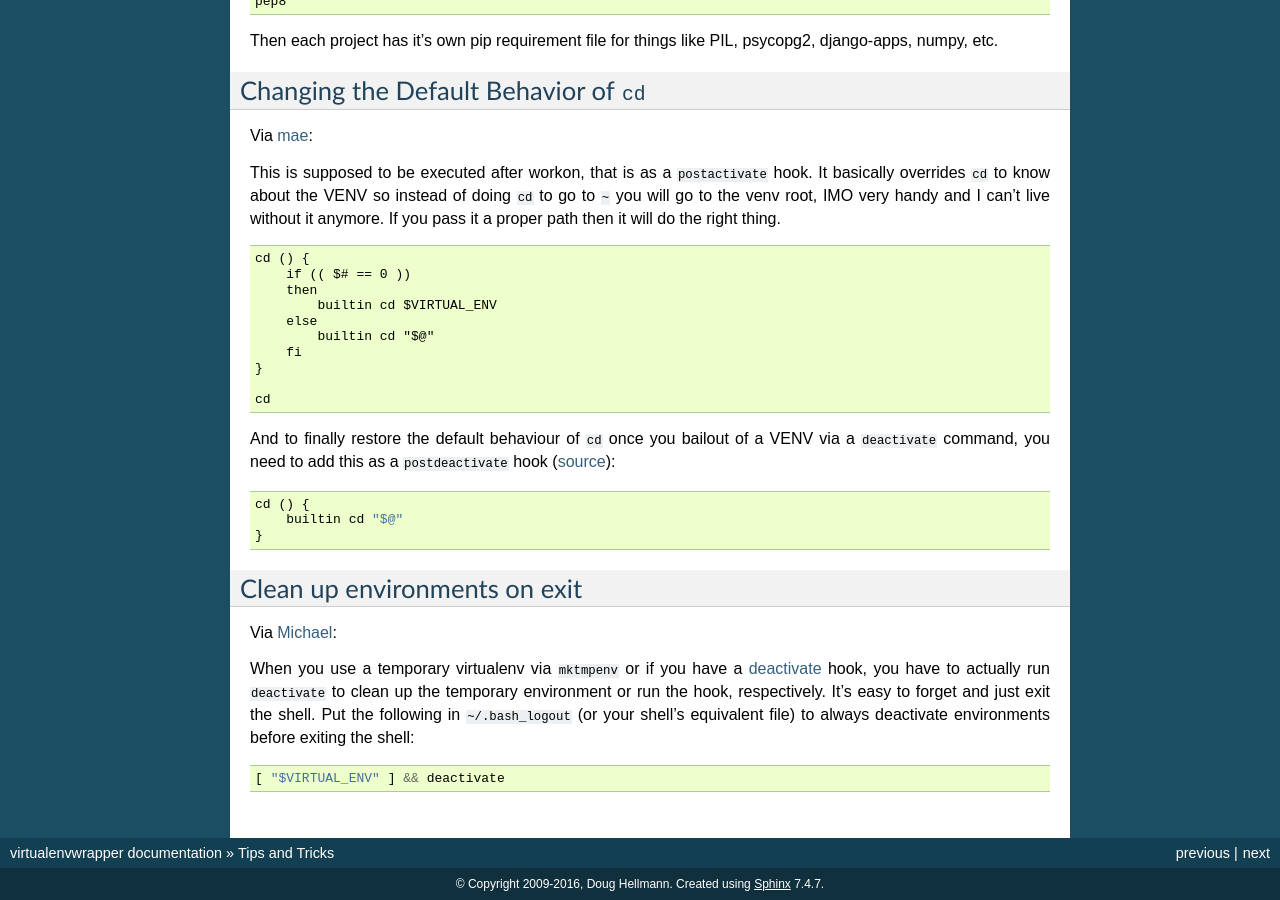
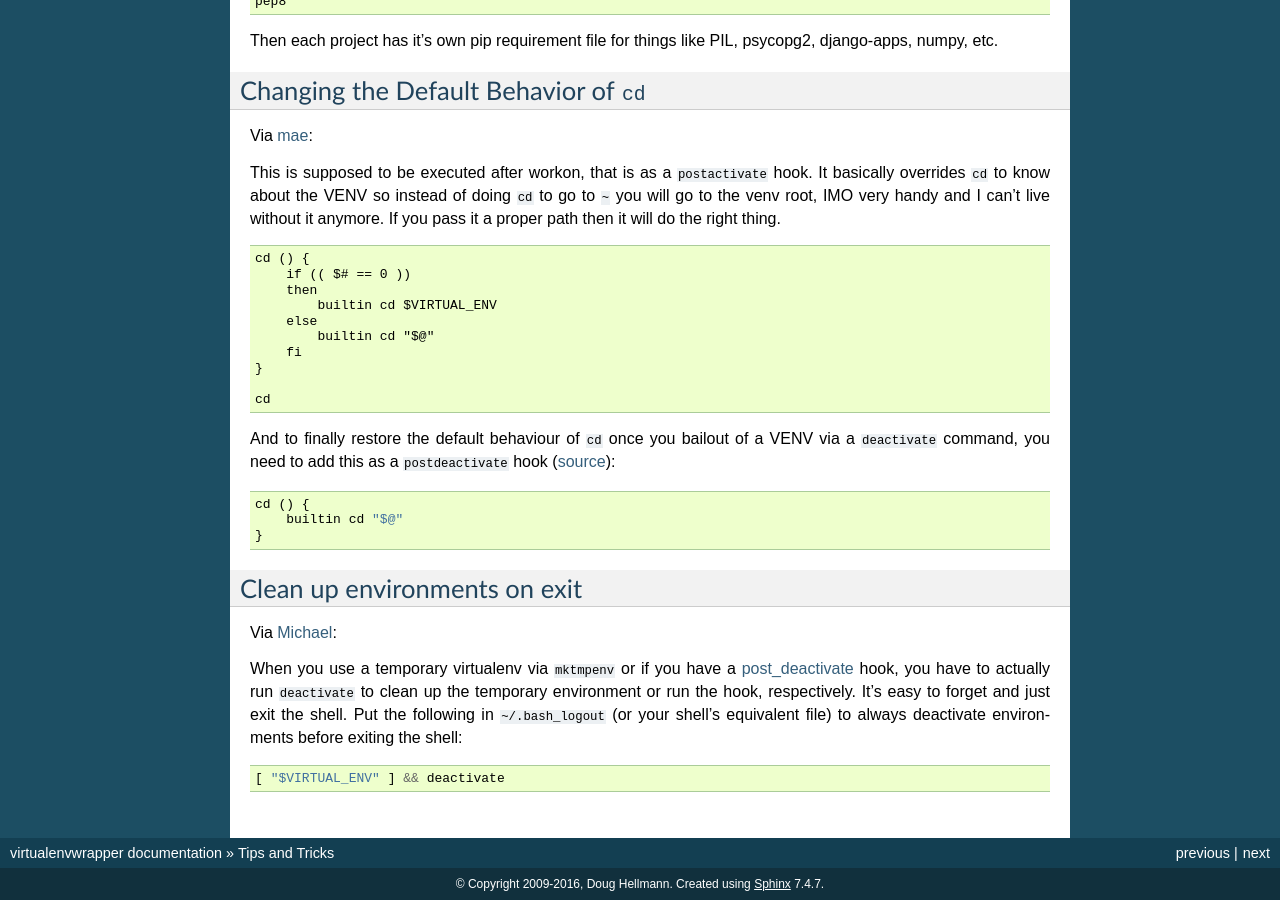
Before and after one commit to python-virtualenvwrapper/virtualenvwrapper, a Sphinx documentation site: the page built from docs/source/tips.rst, in a window 1280 px wide and 900 px high, scrolled down 1686 px. Built offline with Sphinx 7.4.7, drawn with Linux system fonts in a browser that asks for light colours; pages that are not in the unit, such as notebooks, are missing from menus.

Commit message:
use a ref instead of hard-coded link in new tip
Use a ref role instead of a hard-coded link to let the link work no
matter where the documentation is being served from.

```diff
--- a/docs/source/tips.rst
+++ b/docs/source/tips.rst
@@ -147,8 +147,8 @@
 
 Via `Michael <https://github.com/kojiromike>`__:
 
-When you use a temporary virtualenv via ``mktmpenv`` or if you have
-a `deactivate <http://virtualenvwrapper.readthedocs.org/en/latest/plugins.html?highlight=hooks#post-deactivate>`_ hook, you have to actually run
+When you use a temporary virtualenv via ``mktmpenv`` or if you have a
+:ref:`plugins-post_deactivate` hook, you have to actually run
 ``deactivate`` to clean up the temporary environment or run the hook,
 respectively. It's easy to forget and just exit the shell. Put the
 following in ``~/.bash_logout`` (or your shell's equivalent file) to
```
